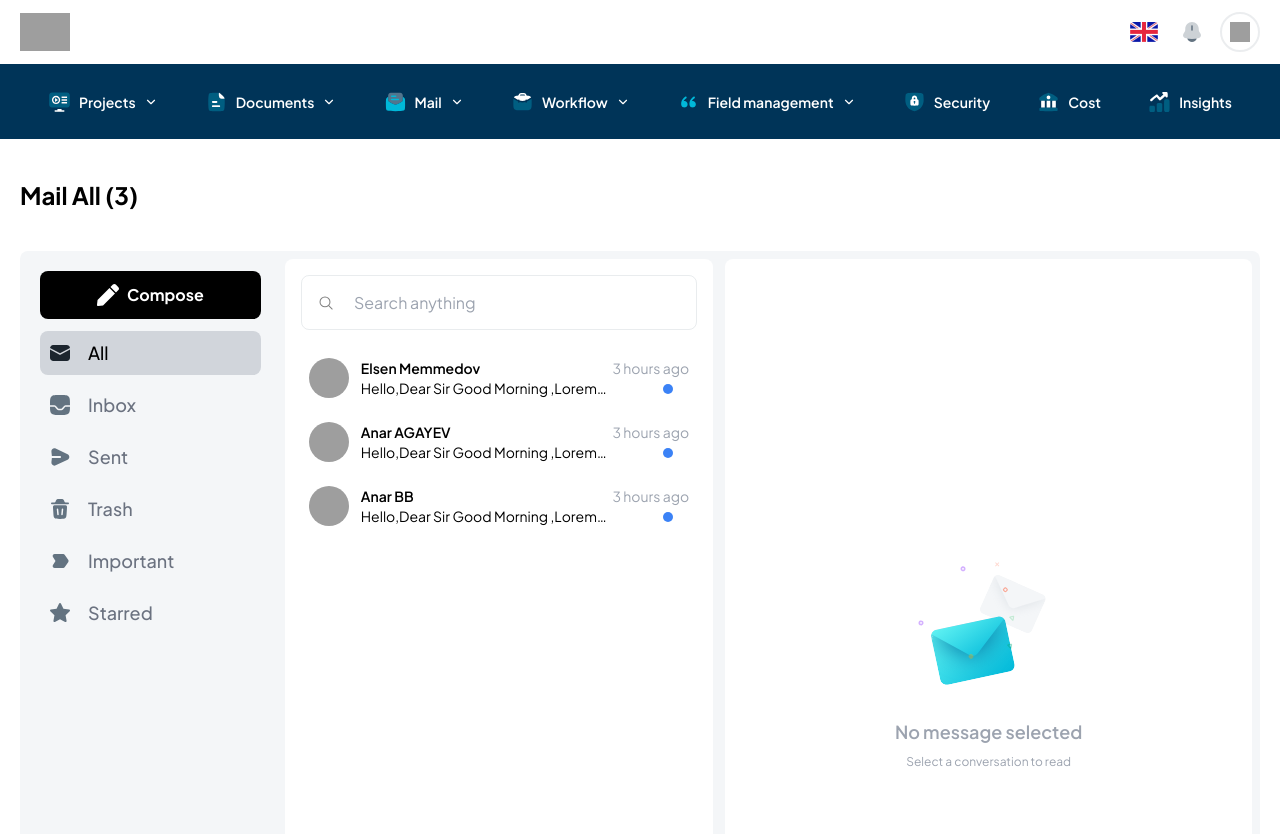
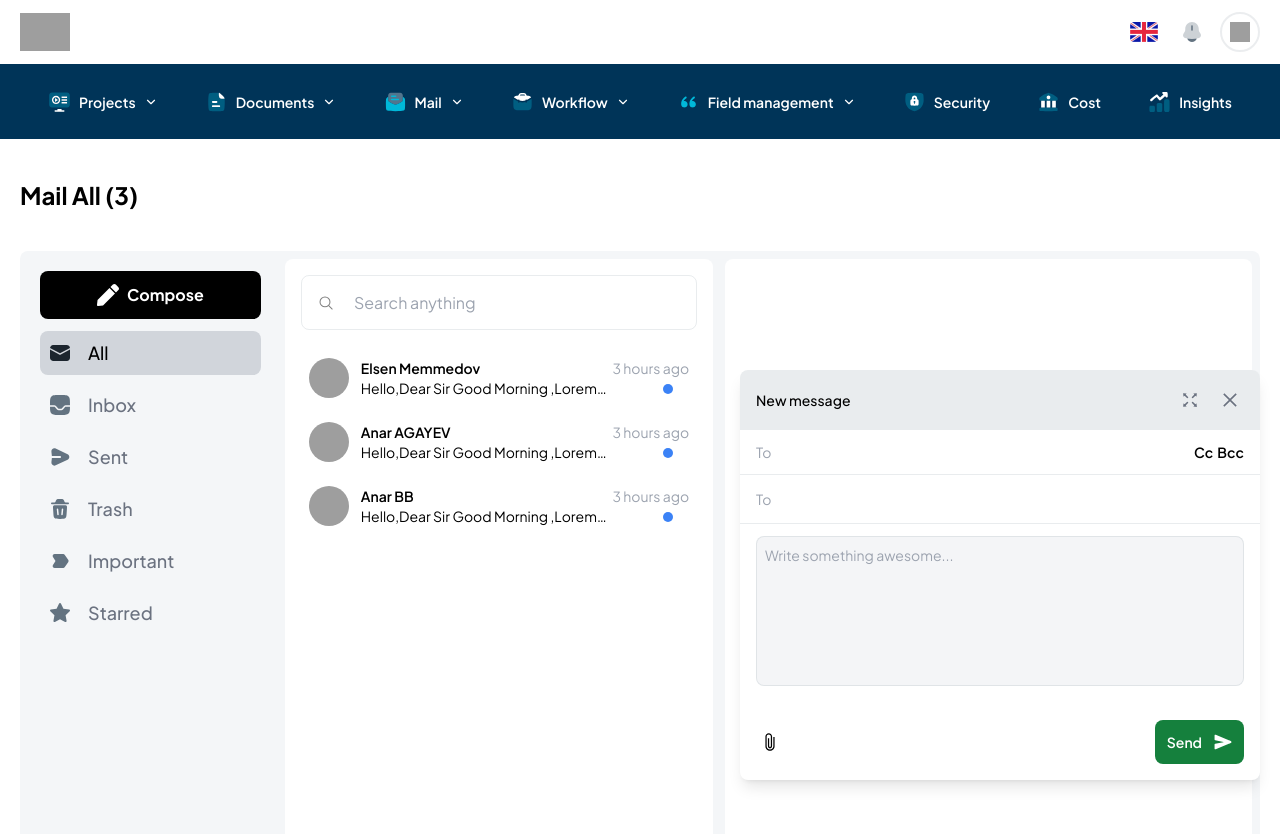
Before and after one commit to BCPAZ/crm-app, a React (Vite) app: page /mail in a window 1280 px wide. Shown: the top 834 px of the page. Built offline with nearby package versions, Linux system fonts and the light colour scheme; grey boxes are pictures that could not be loaded.

Commit message:
feat : Create email modal created

```diff
--- /dev/null
+++ b/src/components/App/Mail/CreateMail.jsx
@@ -0,0 +1,50 @@
+import { AiOutlineFullscreen, AiOutlineClose } from "react-icons/ai";
+import { IoMdAttach } from "react-icons/io";
+import { IoSend } from "react-icons/io5";
+
+const CreateMail = () => {
+  return (
+    <div className="bg-white w-[520px] rounded-lg shadow-lg overflow-hidden">
+      <div className="bg-grey/20 p-4 flex items-center justify-between">
+        <h1 className="text-sm font-medium">New message</h1>
+        <div className="flex items-center gap-3">
+          <button className="text-gray-500 hover:bg-grey/20 p-1 rounded-lg">
+            <AiOutlineFullscreen size={20} />
+          </button>
+          <button className="text-gray-500 hover:bg-grey/20 p-1 rounded-lg">
+            <AiOutlineClose size={20} />
+          </button>
+        </div>
+      </div>
+      <div className="flex flex-col w-full">
+        <div className="flex items-center justify-between gap-5 px-4 py-3 border-b border-grey/20">
+          <input
+            className="w-full outline-none border-none text-sm"
+            type="text"
+            placeholder="To"
+          />
+          <div className="flex items-center gap-1">
+            <button className="text-sm font-semibold">Cc</button>
+            <button className="text-sm font-semibold">Bcc</button>
+          </div>
+        </div>
+        <div className="w-full px-4 py-3 border-b border-grey/20">
+          <input
+            className="w-full outline-none border-none text-sm"
+            type="text"
+            placeholder="To"
+          />
+        </div>
+        <div className="px-4 py-3">
+          <textarea className="bg-grey/10 w-full h-[150px] outline-none p-2 text-sm rounded-lg border border-grey/20 resize-none" placeholder="Write something awesome..."></textarea>
+        </div>
+        <div className="flex items-center justify-between p-4">
+          <button className="hover:bg-grey/20 rounded p-1"><IoMdAttach size={20}/></button>
+          <button className="bg-green-700 p-3 rounded-lg text-white font-semibold flex items-center gap-3 text-sm">Send <IoSend size={18}/></button>
+        </div>
+      </div>
+    </div>
+  );
+};
+
+export default CreateMail;
--- a/src/layouts/PageLayouts/MailLayout.jsx
+++ b/src/layouts/PageLayouts/MailLayout.jsx
@@ -1,13 +1,14 @@
-import Searchbar from "@/components/common/Searchbar";
+import clsx from "clsx";
+import moment from "moment";
 import mails from "@/mocks/mails";
 import mailLinks from "@/utils/mailLinks";
-import clsx from "clsx";
+import Searchbar from "@/components/common/Searchbar";
+import empty from "@/assets/icons/Mail/empty.svg";
+import CreateMail from "@/components/App/Mail/CreateMail";
+import disabled from "@/assets/icons/Mail/disabled.svg";
 import { FaPen } from "react-icons/fa";
 import { NavLink, Outlet } from "react-router-dom";
-import moment from "moment";
 import { useState } from "react";
-import empty from "@/assets/icons/Mail/empty.svg";
-import disabled from "@/assets/icons/Mail/disabled.svg";
 
 const MailLayout = () => {
   const [filterType, setFilterType] = useState("ALL");
@@ -29,10 +30,13 @@ const MailLayout = () => {
 
   return (
     <section className="py-10">
-      <div className="siteContainer">
+      <div className="siteContainer relative">
         <h1 className="font-bold text-2xl">
           Mail All ({filteredMails.length})
         </h1>
+        <div className="fixed bottom-5 right-5 z-30">
+        <CreateMail />
+        </div>
         <div className="w-full bg-[#F4F6F8] rounded-lg h-full p-2 mt-10 flex justify-between gap-3">
           <aside className="flex flex-col p-3 w-[20%]">
             <button className="text-md bg-black p-3 rounded-lg text-white font-bold flex items-center justify-center gap-2">
```
